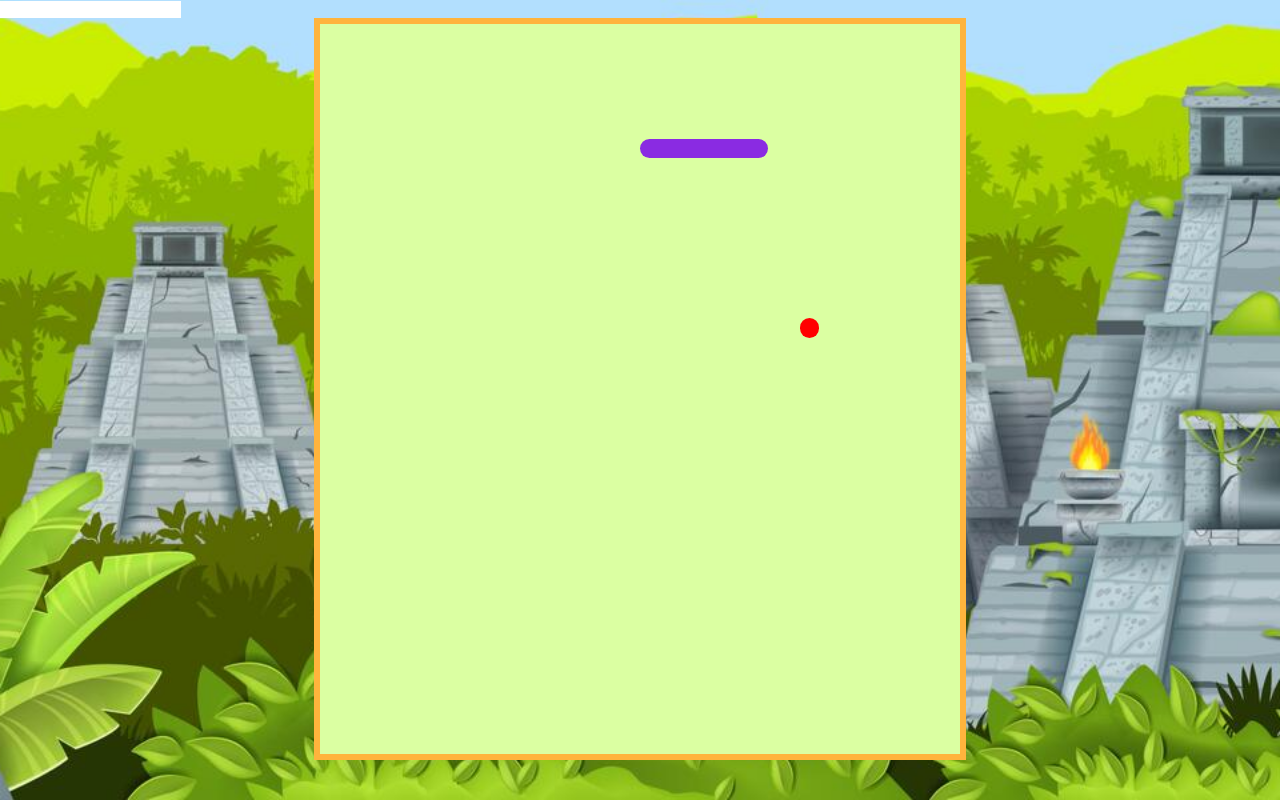
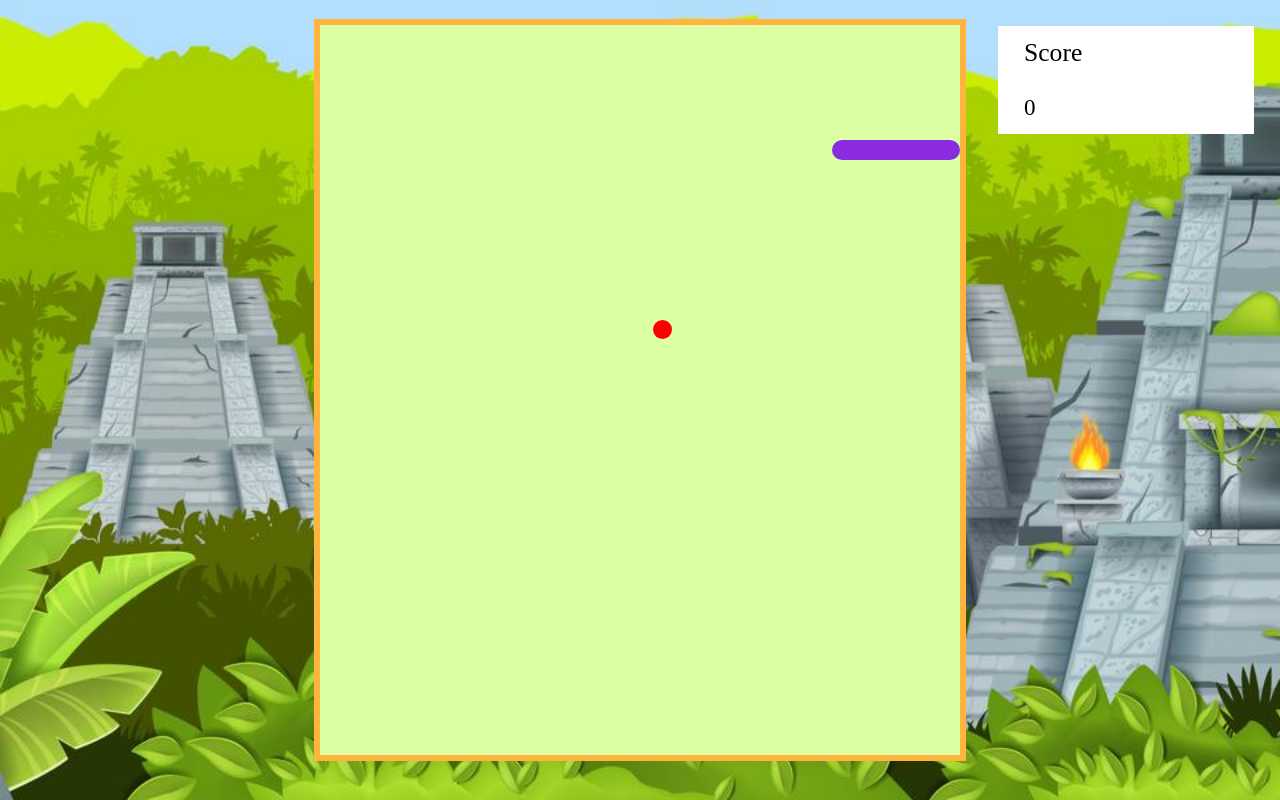
Before and after one commit to DarshanKappa/Snake_Game, a plain HTML site: page index.html in a window 1280 px wide. Drawn offline with nearby package versions, Linux system fonts and the light colour scheme.

Commit message:
21/6/2021

```diff
--- a/index.html
+++ b/index.html
@@ -17,10 +17,6 @@
         }
 
         body {
-            background: url(images/maya-pyramid-vector-illustration-ancient-mexico-stone-aztec-temple-green-jungle-landscape-liana-old-civilization-ruin-travel-220163925.jpg);
-            background-position: center;
-            background-repeat: no-repeat;
-            background-size: cover;
             width: 100vw;
             height: 100vh;
 
@@ -28,13 +24,26 @@
             margin: 0;
         }
 
+        #body {
+            background: url(images/maya-pyramid-vector-illustration-ancient-mexico-stone-aztec-temple-green-jungle-landscape-liana-old-civilization-ruin-travel-220163925.jpg);
+            background-position: center;
+            background-repeat: no-repeat;
+            background-size: cover;
+            width: inherit;
+            height: inherit;
+            position: absolute;
+            top: 0;
+            left: 0;
+            z-index: 3;
+        }
+
         #container {
             position: relative;
             width: 50vw;
             height: 90vh;
             border: .5vw solid rgb(255 180 61);
-
-            margin: 0 auto;
+            z-index: 10;
+            margin: 1.5vw auto;
             padding: 0;
             background-color: rgb(219, 255, 162);
         }
@@ -110,17 +119,48 @@
             left: 0vw;
 
         }
+
+        #score_borde {
+            background-color: white;
+            width: 20vw;
+            /* height: 10vw; */
+
+            position: absolute;
+            top: 2vw;
+            left: 78vw;
+        }
+
+        #score_borde li {
+            list-style: none;
+            padding: 1vw 2vw;
+            font-size: 2vw;
+        }
+
+
+        #score {
+
+            display: block;
+            font-size: 1.8vw;
+            padding: 1vw 2vw;
+        }
     </style>
 </head>
 
 <body>
     <input id="put" type="text" autofocus>
+    <div id="body">
         <div id="game_over_audio"></div>
         <div id="eating_audio"></div>
         <div id="container">
             <div id="main">
                 <div id="box1" class="snac"></div>
                 <div id="ball"></div>
+            </div>
+        </div>
+        <div id="score_borde">
+            <li>Score</li>
+            <span id="score">1000</span>
+
         </div>
     </div>
 </body>
@@ -132,6 +172,9 @@
     </script>
 
 <script>
+    $('body').on("swiperright", function () {
+        console.log("swiperright")
+    })
     $("body").click(function () {
         $('#put').focus()
     })
@@ -214,6 +257,22 @@
 </script>
 
 <script>
+</script>
+
+<script>
+
+    function myFunction(event) {
+        var x = event.touches[0].clientX;
+        var y = event.touches[0].clientY;
+
+    }
+    function red() {
+        document.getElementById("container").background = 'red'
+    }
+
+
+
+
     document.getElementById('eating_audio').innerHTML = `<audio autoplay muted>   <source src="sounds/Chewing-popcorn-epic-big-crunch-www.fesliyanstudios.com.mp3" type="audio/mpeg">  </audio> `
     document.getElementById('game_over_audio').innerHTML = `<audio autoplay muted >           <source src="sounds/gameoversound.wav" type="audio/mpeg">      </audio>`
 
@@ -228,11 +287,16 @@
     let b = 3 / 2
     let length = 20 / 2
     let changes = 10 / 2
-    let time = 100
+    let time = 60
     let eat = 0
     let hold = 0
     let maxwidth
     let maxheight
+
+    // Start Score Board
+    let score = (length - 10) * 10
+
+    // End Score Board
 
     var mainheight
     maxheight = $('#container').height()
@@ -249,7 +313,7 @@
         }
         i = i + 1;
         mainheight = $('#main').css({ height: i + "vw" })
-        console.log("123")
+        //console.log("123")
         heigth()
     }
 
@@ -575,7 +639,7 @@
 
     function horizonatal() {
 
-        randomh = parseInt(Math.random() * 10000000) % 49.5
+        randomh = parseInt(Math.random() * 10000000) % 48.5
         //console.log("hori"+parseInt(Math.random()*1000)%98)
         var i = queue.front
         var t
@@ -946,6 +1010,11 @@
 
 
 
+        //Start The Score Board
+        $('#score').html((length - 10) * 10)
+        //Start The Score Board
+
+
         if (stop1 == 0) {
             setTimeout(snacstartrun, time)
         } else {
```
Lines whose indentation alone changed are shown as unchanged.
